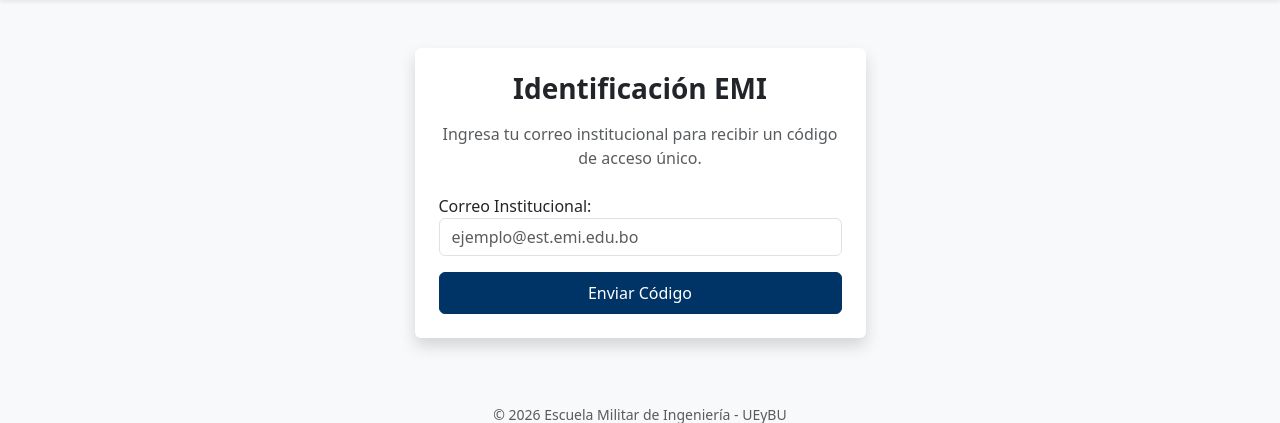
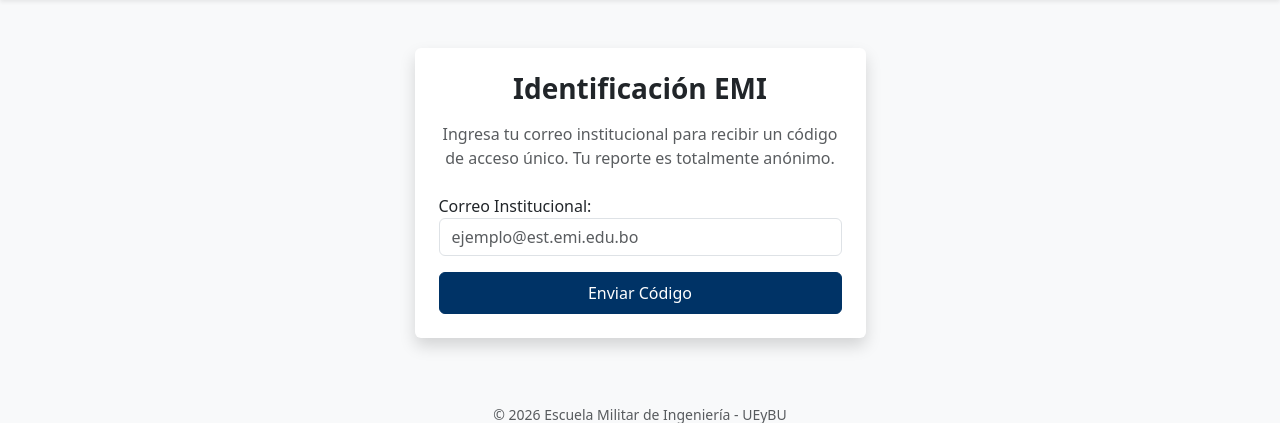
Before and after one commit to d114mv/sistema_buzon_emi, a Django app: page / in a window 1280 px wide. Shown: the part 56-479 px from the top of the page. Run offline with Django 5.2, Linux system fonts and the light colour scheme.

Commit message:
version_1.7.4

```diff
--- a/tickets/templates/tickets/login.html
+++ b/tickets/templates/tickets/login.html
@@ -6,7 +6,7 @@
         <div class="card shadow border-0">
             <div class="card-body p-4 text-center">
                 <h3 class="fw-bold mb-3">Identificación EMI</h3>
-                <p class="text-muted mb-4">Ingresa tu correo institucional para recibir un código de acceso único.</p>
+                <p class="text-muted mb-4">Ingresa tu correo institucional para recibir un código de acceso único. Tu reporte es totalmente anónimo.</p>
 
                 <form method="post">
                     {% csrf_token %}
```
